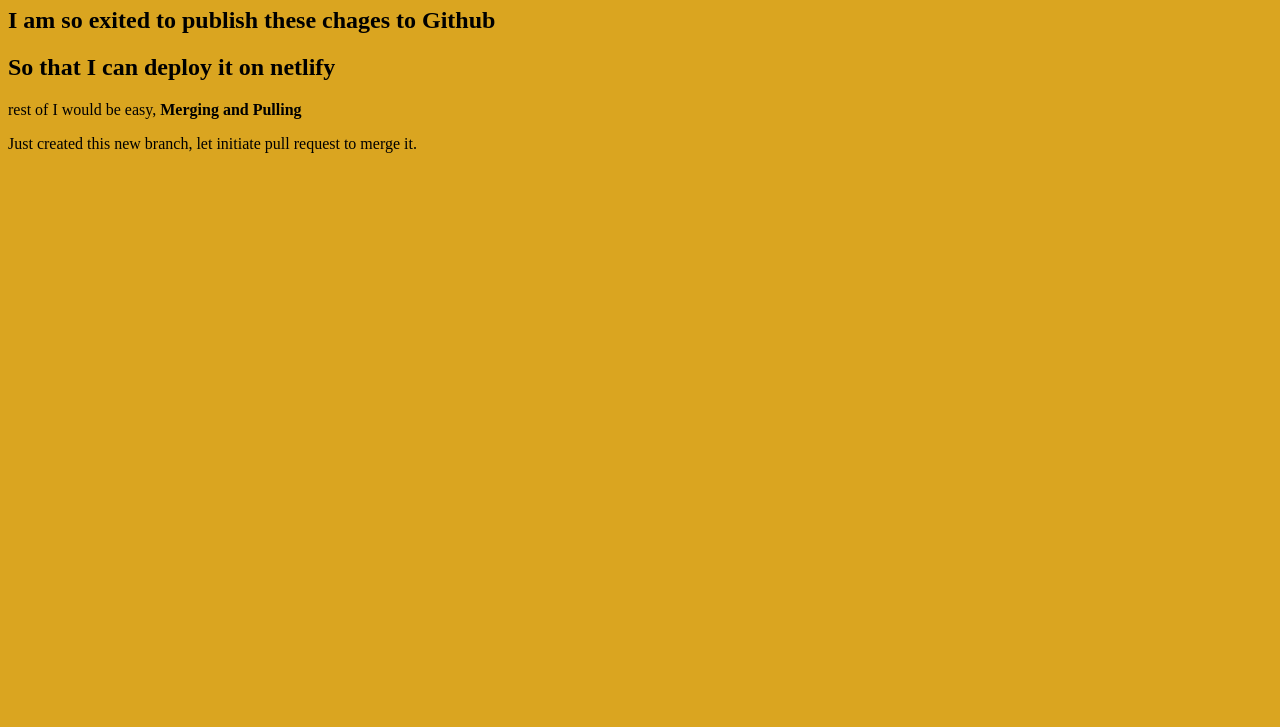
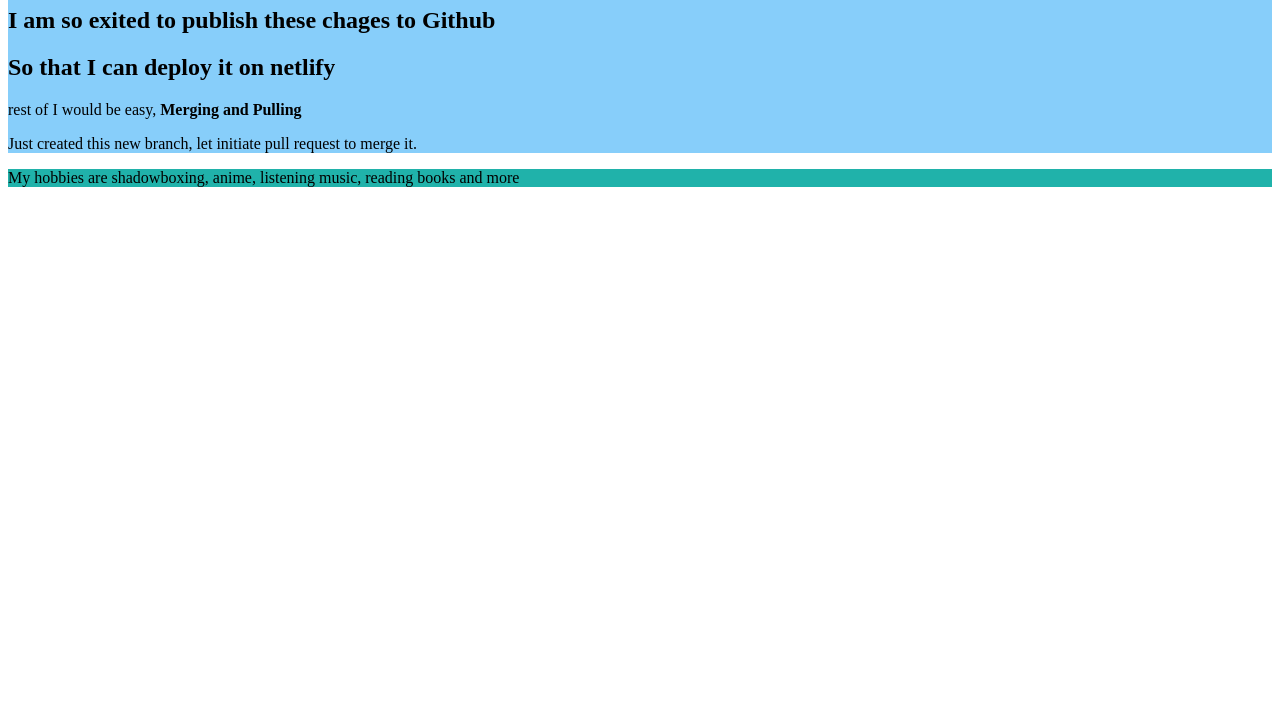
Before and after one commit to Piyush2321/LessonTwo, a plain HTML site: page index.html in a window 1280 px wide. Shown: the part 73-800 px from the top of the page. Drawn offline with Linux system fonts and the light colour scheme.

Commit message:
major changes
code structured improved

```diff
--- a/index.html
+++ b/index.html
@@ -7,6 +7,7 @@
     <link rel="stylesheet" href="style.css">
 </head>
 <body>
+    <div class="container">
             <p>
             <h1>Here is my first lines of code written on github desktop</h1>
             <h2>I am so exited to publish these chages to <b>Github</b></h2>
@@ -19,6 +20,13 @@
             <p>
                 Just created this new branch, let initiate pull request to merge it.
             </p>
+    </div>
+    <div class="bucket">
+        <p>
+            My hobbies are shadowboxing, anime, listening music, reading books and more
+        </p>
+    </div>
+
 
 </body>
 </html>
--- a/style.css
+++ b/style.css
@@ -1,3 +1,6 @@
-body{
-    background: goldenrod;
+.container{
+    background: lightskyblue;
 }
+.bucket{
+    background-color: lightseagreen;
+}
```
Lines whose indentation alone changed are shown as unchanged.
